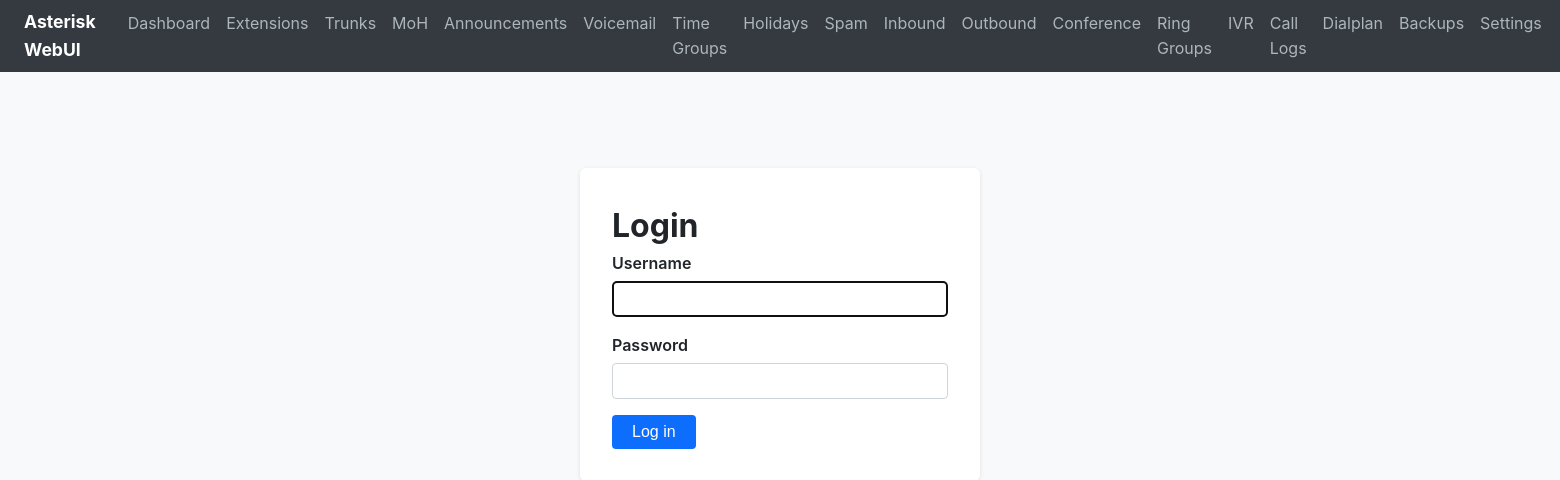
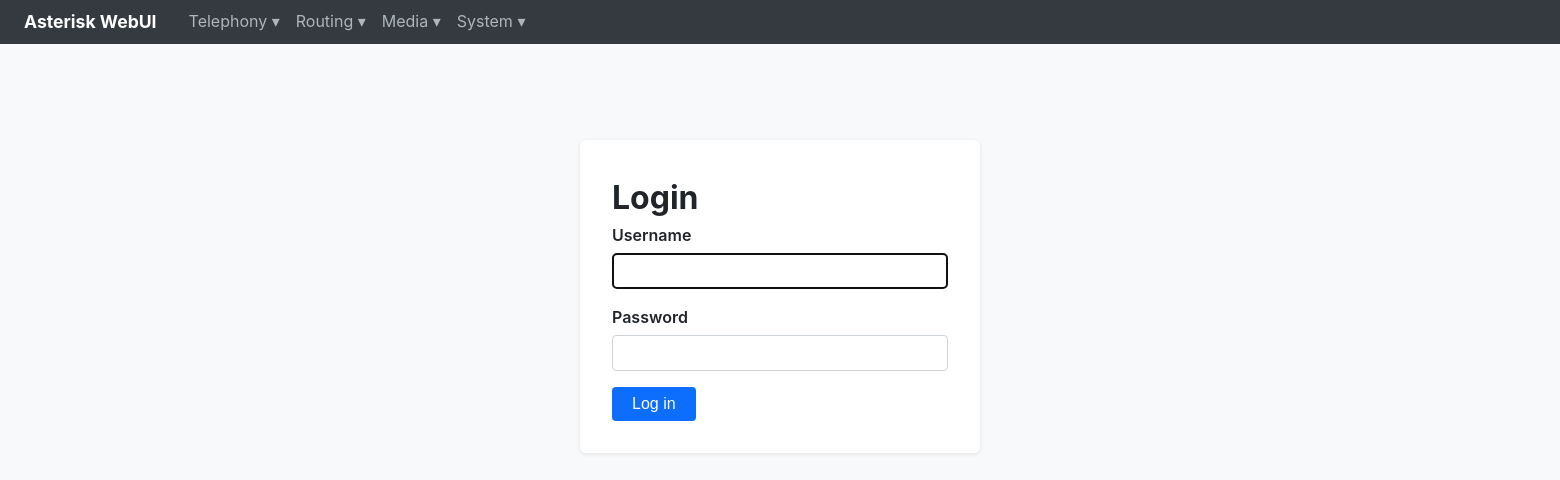
Before and after one commit to lemassykoi/asteruix, a Flask app: page /login?next=/ring-groups in a window 1560 px wide. Shown: the top 480 px of the page. Run offline with Flask 3, Linux system fonts and the light colour scheme; parts of the project's set-up code (start-up, migrations or seed data) failed here and were passed over.

Commit message:
UX Phase 1: grouped nav, inline audio, toasts, page widths, confirm audit
1.1 — Grouped Navigation: Replace 18 flat top-bar links with 4 CSS-only
     dropdown groups (Telephony, Routing, Media, System) using
     :hover/:focus-within. No JS required.

1.2 — Inline Audio Player: Replace 'Play in new tab' links with HTML5
     <audio controls> in MoH tracks, Announcements, and Voicemail
     messages templates.

1.3 — Toast Notifications: Replace static .alert flash messages with
     floating auto-dismiss toasts (vanilla JS ~15 lines + CSS
     positioning/animation). Toasts fade out after 5 seconds.

1.4 — Standardize Page Widths: All 18 list/table pages now use
     container-wide (1200px max-width). Form pages unchanged.

1.5 — Confirm Destructive Actions: Audited all delete buttons across
     all templates — all already had onsubmit confirm(). No changes
     needed.

Amp-Thread-ID: https://ampcode.com/threads/T-019d1aec-ea9f-750e-8eee-42d1b10822eb
Co-authored-by: Amp <amp@ampcode.com>

```diff
--- a/app/static/css/style.css
+++ b/app/static/css/style.css
@@ -45,6 +45,55 @@ body {
   color: #fff;
 }
 
+/* Dropdown navigation */
+.nav-dropdown {
+  position: relative;
+}
+
+.nav-dropdown-toggle {
+  color: #adb5bd;
+  cursor: pointer;
+  user-select: none;
+}
+
+.nav-dropdown-toggle:hover,
+.nav-dropdown:hover > .nav-dropdown-toggle,
+.nav-dropdown:focus-within > .nav-dropdown-toggle {
+  color: #fff;
+}
+
+.nav-dropdown-menu {
+  display: none;
+  position: absolute;
+  top: 100%;
+  left: 0;
+  background: #343a40;
+  list-style: none;
+  min-width: 160px;
+  padding: .5rem 0;
+  border-radius: 0 0 4px 4px;
+  box-shadow: 0 4px 12px rgba(0,0,0,.25);
+  z-index: 1000;
+}
+
+.nav-dropdown:hover > .nav-dropdown-menu,
+.nav-dropdown:focus-within > .nav-dropdown-menu {
+  display: block;
+}
+
+.nav-dropdown-menu li a {
+  display: block;
+  padding: .35rem 1rem;
+  color: #adb5bd;
+  text-decoration: none;
+  white-space: nowrap;
+}
+
+.nav-dropdown-menu li a:hover {
+  background: #495057;
+  color: #fff;
+}
+
 .container {
   width: 100%;
   max-width: 960px;
@@ -54,7 +103,7 @@ body {
 }
 
 .container.container-wide {
-  max-width: 1400px;
+  max-width: 1200px;
 }
 
 .footer {
@@ -129,6 +178,40 @@ body {
 .alert-info {
   background: #cff4fc;
   color: #055160;
+}
+
+/* Toast notifications */
+#toast-container {
+  position: fixed;
+  top: 1rem;
+  right: 1rem;
+  z-index: 9999;
+  display: flex;
+  flex-direction: column;
+  gap: .5rem;
+}
+
+.toast {
+  padding: .75rem 1.25rem;
+  border-radius: 4px;
+  color: #fff;
+  font-size: .9rem;
+  box-shadow: 0 2px 8px rgba(0,0,0,.2);
+  opacity: 1;
+  transition: opacity .4s ease;
+  max-width: 400px;
+}
+
+.toast.alert-danger { background: #dc3545; }
+.toast.alert-warning { background: #e67e22; }
+.toast.alert-info { background: #0d6efd; }
+.toast.alert-success { background: #198754; }
+.toast.toast-hide { opacity: 0; }
+
+/* Inline audio player */
+audio.inline-player {
+  height: 32px;
+  vertical-align: middle;
 }
 
 /* Dashboard card grid */
--- a/app/templates/announcements_list.html
+++ b/app/templates/announcements_list.html
@@ -1,5 +1,6 @@
 {% extends "base.html" %}
 {% block title %}Announcements — Asterisk WebUI{% endblock %}
+{% block container_class %}container-wide{% endblock %}
 {% block content %}
 <div class="page-header">
   <h1>Announcements</h1>
@@ -79,8 +80,8 @@
       </td>
       <td class="actions">
         {% if a.file_exists %}
-        <a href="{{ url_for('announcements.ui_play', ann_id=a.id) }}"
-           class="btn btn-sm" target="_blank">Play</a>
+        <audio controls preload="none" class="inline-player"
+               src="{{ url_for('announcements.ui_play', ann_id=a.id) }}"></audio>
         {% endif %}
         {% if not a.active %}
         <form method="post"
--- a/app/templates/backups.html
+++ b/app/templates/backups.html
@@ -1,5 +1,6 @@
 {% extends "base.html" %}
 {% block title %}Backups — Asterisk WebUI{% endblock %}
+{% block container_class %}container-wide{% endblock %}
 {% block content %}
 <div class="page-header">
   <h1>Backup &amp; Restore</h1>
--- a/app/templates/base.html
+++ b/app/templates/base.html
@@ -11,24 +11,44 @@
   <nav class="navbar">
     <div class="navbar-brand">Asterisk WebUI</div>
     <ul class="navbar-nav">
-      <li><a href="{{ url_for('system.dashboard') }}">Dashboard</a></li>
+      <li class="nav-dropdown">
+        <span class="nav-dropdown-toggle" tabindex="0">Telephony ▾</span>
+        <ul class="nav-dropdown-menu">
           <li><a href="{{ url_for('extensions.ui_list') }}">Extensions</a></li>
           <li><a href="{{ url_for('trunks.ui_list') }}">Trunks</a></li>
+          <li><a href="{{ url_for('ringgroups.ui_list') }}">Ring Groups</a></li>
+          <li><a href="{{ url_for('conference.ui_list') }}">Conference</a></li>
+        </ul>
+      </li>
+      <li class="nav-dropdown">
+        <span class="nav-dropdown-toggle" tabindex="0">Routing ▾</span>
+        <ul class="nav-dropdown-menu">
+          <li><a href="{{ url_for('inbound.ui_list') }}">Inbound</a></li>
+          <li><a href="{{ url_for('outbound.ui_list') }}">Outbound</a></li>
+          <li><a href="{{ url_for('timegroups.ui_list') }}">Time Groups</a></li>
+          <li><a href="{{ url_for('holidays.ui_list') }}">Holidays</a></li>
+          <li><a href="{{ url_for('spam.ui_list') }}">Spam</a></li>
+          <li><a href="{{ url_for('ivr.ui_list') }}">IVR</a></li>
+        </ul>
+      </li>
+      <li class="nav-dropdown">
+        <span class="nav-dropdown-toggle" tabindex="0">Media ▾</span>
+        <ul class="nav-dropdown-menu">
           <li><a href="{{ url_for('moh.ui_list') }}">MoH</a></li>
           <li><a href="{{ url_for('announcements.ui_list') }}">Announcements</a></li>
           <li><a href="{{ url_for('voicemail.ui_list') }}">Voicemail</a></li>
-      <li><a href="{{ url_for('timegroups.ui_list') }}">Time Groups</a></li>
-      <li><a href="{{ url_for('holidays.ui_list') }}">Holidays</a></li>
-      <li><a href="{{ url_for('spam.ui_list') }}">Spam</a></li>
-      <li><a href="{{ url_for('inbound.ui_list') }}">Inbound</a></li>
-      <li><a href="{{ url_for('outbound.ui_list') }}">Outbound</a></li>
-      <li><a href="{{ url_for('conference.ui_list') }}">Conference</a></li>
-      <li><a href="{{ url_for('ringgroups.ui_list') }}">Ring Groups</a></li>
-      <li><a href="{{ url_for('ivr.ui_list') }}">IVR</a></li>
+        </ul>
+      </li>
+      <li class="nav-dropdown">
+        <span class="nav-dropdown-toggle" tabindex="0">System ▾</span>
+        <ul class="nav-dropdown-menu">
+          <li><a href="{{ url_for('system.dashboard') }}">Dashboard</a></li>
           <li><a href="{{ url_for('calllogs.ui_list') }}">Call Logs</a></li>
           <li><a href="{{ url_for('dialplan.ui_view') }}">Dialplan</a></li>
           <li><a href="{{ url_for('backups.ui_list') }}">Backups</a></li>
           <li><a href="{{ url_for('settings.ui_settings') }}">Settings</a></li>
+        </ul>
+      </li>
     </ul>
     {% if session.get('username') %}
     <ul class="navbar-nav" style="margin-left:auto">
@@ -43,6 +63,20 @@
   <footer class="footer">
     <small>Asterisk SOHO PBX</small>
   </footer>
+  <div id="toast-container"></div>
+  <script>
+  (function(){
+    document.querySelectorAll('.alert').forEach(function(el){
+      var toast = document.createElement('div');
+      toast.className = 'toast ' + el.className.replace('alert','').trim();
+      toast.textContent = el.textContent.trim();
+      document.getElementById('toast-container').appendChild(toast);
+      el.remove();
+      setTimeout(function(){ toast.classList.add('toast-hide'); }, 4500);
+      setTimeout(function(){ toast.remove(); }, 5000);
+    });
+  })();
+  </script>
   {% block scripts %}{% endblock %}
 </body>
 </html>
--- a/app/templates/conference_list.html
+++ b/app/templates/conference_list.html
@@ -1,5 +1,6 @@
 {% extends "base.html" %}
 {% block title %}Conference Rooms — Asterisk WebUI{% endblock %}
+{% block container_class %}container-wide{% endblock %}
 {% block content %}
 <div class="page-header">
   <h1>Conference Rooms</h1>
--- a/app/templates/extensions_list.html
+++ b/app/templates/extensions_list.html
@@ -1,5 +1,6 @@
 {% extends "base.html" %}
 {% block title %}Extensions — Asterisk WebUI{% endblock %}
+{% block container_class %}container-wide{% endblock %}
 {% block content %}
 <div class="page-header">
   <h1>Extensions</h1>
--- a/app/templates/holidays_list.html
+++ b/app/templates/holidays_list.html
@@ -1,5 +1,6 @@
 {% extends "base.html" %}
 {% block title %}Holidays — Asterisk WebUI{% endblock %}
+{% block container_class %}container-wide{% endblock %}
 {% block content %}
 <div class="page-header">
   <h1>Holidays (Time Conditions)</h1>
--- a/app/templates/inbound_list.html
+++ b/app/templates/inbound_list.html
@@ -1,5 +1,6 @@
 {% extends "base.html" %}
 {% block title %}Inbound Routes — Asterisk WebUI{% endblock %}
+{% block container_class %}container-wide{% endblock %}
 {% block content %}
 <div class="page-header">
   <h1>Inbound Routes</h1>
--- a/app/templates/ivr_list.html
+++ b/app/templates/ivr_list.html
@@ -1,5 +1,6 @@
 {% extends "base.html" %}
 {% block title %}IVR Menus — Asterisk WebUI{% endblock %}
+{% block container_class %}container-wide{% endblock %}
 {% block content %}
 <div class="page-header">
   <h1>IVR Menus</h1>
--- a/app/templates/moh_list.html
+++ b/app/templates/moh_list.html
@@ -1,5 +1,6 @@
 {% extends "base.html" %}
 {% block title %}Music on Hold — Asterisk WebUI{% endblock %}
+{% block container_class %}container-wide{% endblock %}
 {% block content %}
 <div class="page-header">
   <h1>Music on Hold</h1>
@@ -35,8 +36,8 @@
           <td>{{ "%.1f s"|format(t.duration_sec) if t.duration_sec else "—" }}</td>
           <td>{{ t.uploaded_at }}</td>
           <td class="actions">
-            <a href="{{ url_for('moh.ui_play_track', class_name=item.cls.name, track_id=t.id) }}"
-               class="btn btn-sm" target="_blank">Play</a>
+            <audio controls preload="none" class="inline-player"
+                   src="{{ url_for('moh.ui_play_track', class_name=item.cls.name, track_id=t.id) }}"></audio>
             <form method="post"
                   action="{{ url_for('moh.ui_delete_track', class_name=item.cls.name, track_id=t.id) }}"
                   style="display:inline" onsubmit="return confirm('Delete track {{ t.filename }}?')">
--- a/app/templates/outbound_list.html
+++ b/app/templates/outbound_list.html
@@ -1,5 +1,6 @@
 {% extends "base.html" %}
 {% block title %}Outbound Routes — Asterisk WebUI{% endblock %}
+{% block container_class %}container-wide{% endblock %}
 {% block content %}
 <div class="page-header">
   <h1>Outbound Routes</h1>
--- a/app/templates/ringgroups_list.html
+++ b/app/templates/ringgroups_list.html
@@ -1,5 +1,6 @@
 {% extends "base.html" %}
 {% block title %}Ring Groups — Asterisk WebUI{% endblock %}
+{% block container_class %}container-wide{% endblock %}
 {% block content %}
 <div class="page-header">
   <h1>Ring Groups</h1>
--- a/app/templates/spam_list.html
+++ b/app/templates/spam_list.html
@@ -1,5 +1,6 @@
 {% extends "base.html" %}
 {% block title %}Spam Prefixes — Asterisk WebUI{% endblock %}
+{% block container_class %}container-wide{% endblock %}
 {% block content %}
 <div class="page-header">
   <h1>Spam Prefix Blacklist</h1>
--- a/app/templates/timegroups_list.html
+++ b/app/templates/timegroups_list.html
@@ -1,5 +1,6 @@
 {% extends "base.html" %}
 {% block title %}Time Groups — Asterisk WebUI{% endblock %}
+{% block container_class %}container-wide{% endblock %}
 {% block content %}
 <div class="page-header">
   <h1>Time Groups</h1>
--- a/app/templates/trunks_list.html
+++ b/app/templates/trunks_list.html
@@ -1,5 +1,6 @@
 {% extends "base.html" %}
 {% block title %}Trunks — Asterisk WebUI{% endblock %}
+{% block container_class %}container-wide{% endblock %}
 {% block content %}
 <div class="page-header">
   <h1>Trunks</h1>
--- a/app/templates/voicemail_list.html
+++ b/app/templates/voicemail_list.html
@@ -1,5 +1,6 @@
 {% extends "base.html" %}
 {% block title %}Voicemail — Asterisk WebUI{% endblock %}
+{% block container_class %}container-wide{% endblock %}
 {% block content %}
 <div class="page-header">
   <h1>Voicemail</h1>
--- a/app/templates/voicemail_mailbox.html
+++ b/app/templates/voicemail_mailbox.html
@@ -1,5 +1,6 @@
 {% extends "base.html" %}
 {% block title %}Mailbox {{ mailbox }} — Asterisk WebUI{% endblock %}
+{% block container_class %}container-wide{% endblock %}
 {% block content %}
 <div class="page-header">
   <h1>Mailbox {{ mailbox }} — {{ box.name }}</h1>
@@ -44,8 +45,8 @@
       <td>{{ "%d s"|format(m.duration) if m.duration is not none else "—" }}</td>
       <td class="actions">
         {% if m.audio_file %}
-        <a href="{{ url_for('voicemail.ui_play_message', mailbox=mailbox, msg_id=m.msg_id, folder=folder) }}"
-           class="btn btn-sm" target="_blank">Play</a>
+        <audio controls preload="none" class="inline-player"
+               src="{{ url_for('voicemail.ui_play_message', mailbox=mailbox, msg_id=m.msg_id, folder=folder) }}"></audio>
         {% endif %}
         <form method="post"
               action="{{ url_for('voicemail.ui_delete_message', mailbox=mailbox, msg_id=m.msg_id) }}"
```
Lines whose indentation alone changed are shown as unchanged.
